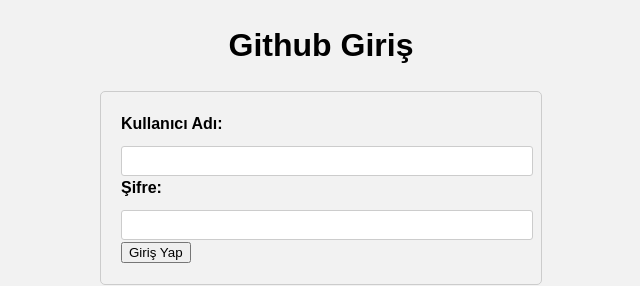
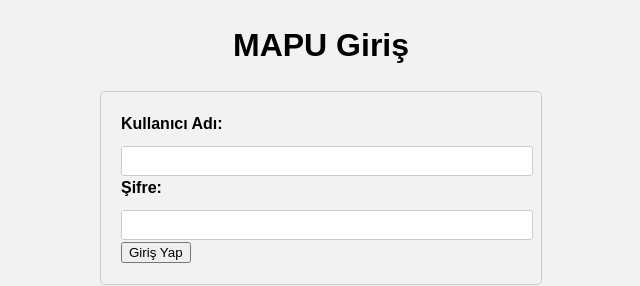
Before and after one commit to pepise/mapu, a plain HTML site: page index.html in a window 1280 px wide. Shown: the full height of the page, 319-959 px from the left. Drawn offline with Linux system fonts and the light colour scheme.

Commit message:
Update index.html

```diff
--- a/index.html
+++ b/index.html
@@ -5,7 +5,7 @@
     <link rel="stylesheet" type="text/css" href="style.css">
   </head>
   <body>
-    <h1>Github Giriş</h1>
+    <h1>MAPU Giriş</h1>
     <form>
       <label for="username">Kullanıcı Adı:</label>
       <input type="text" id="username" name="username">
```
